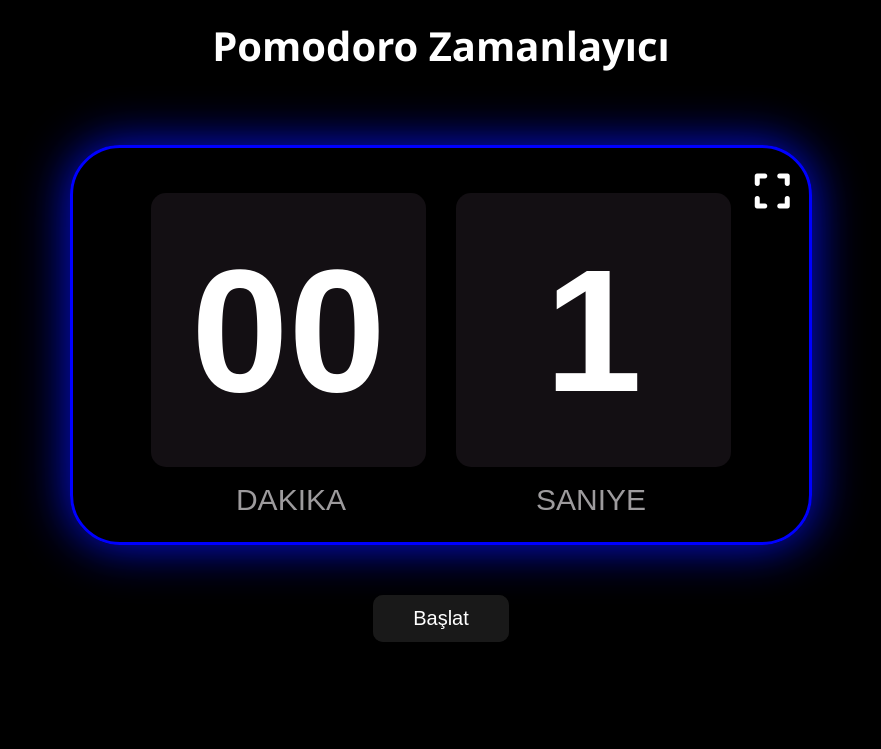
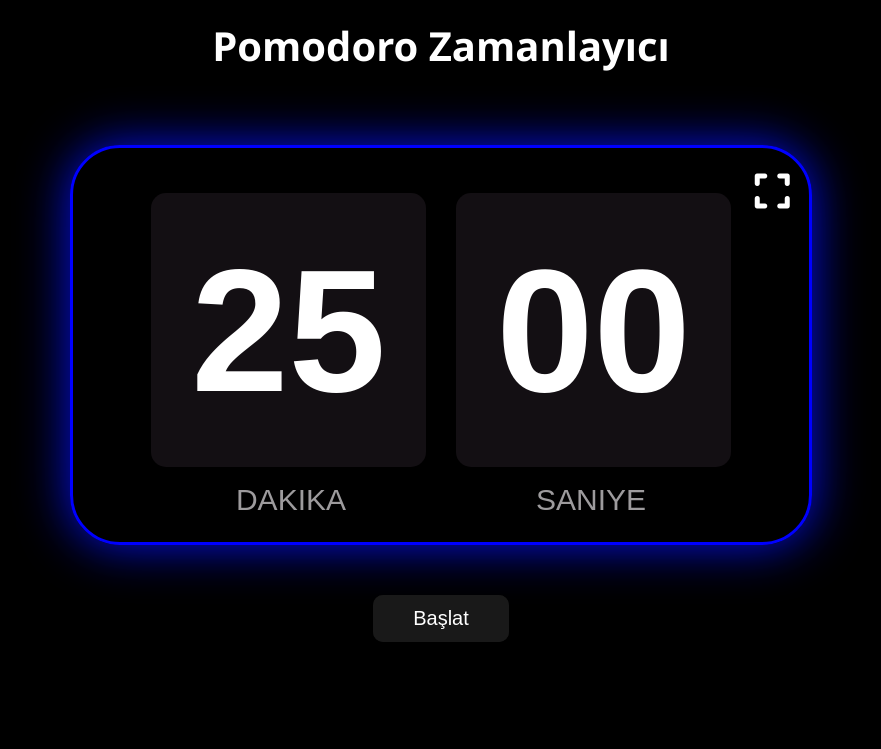
Before and after one commit to developertalhakilic/dersalanim, a plain HTML site: page pomodro.html in a window 1280 px wide. Shown: the top 749 px of the page, without its empty margins (199-1080 px from the left). Drawn offline with Linux system fonts and the light colour scheme; a web font is replaced by a local one.

Commit message:
Update pomodro.html

```diff
--- a/pomodro.html
+++ b/pomodro.html
@@ -34,6 +34,7 @@
     <br>
     <br>
     <br>
+    <div class="section1">
     <div class="pomodroContainer" id="pomodroContainer">
         <button id="tamEkranButton"><i class="fa-solid fa-expand"></i></button>
         <div class="saat">
@@ -41,13 +42,14 @@
             <h2>00</h2></div>
         <p id="saatYazi">Saat</p> -->
         <div class="dakika2 hourelement">
-            <h2 id="dakika">00</h2>
+            <h2 id="dakika">25</h2>
         </div>
         <p id="dakikaYazi">Dakika</p>
         <div class="saniye hourelement">
-            <h2 id="saniye">1</h2>
+            <h2 id="saniye">00</h2>
         </div>
         <p id="saniyeYazi">Saniye</p>
+    </div>
     </div>
     </div>
     <div class="buttons">
```
